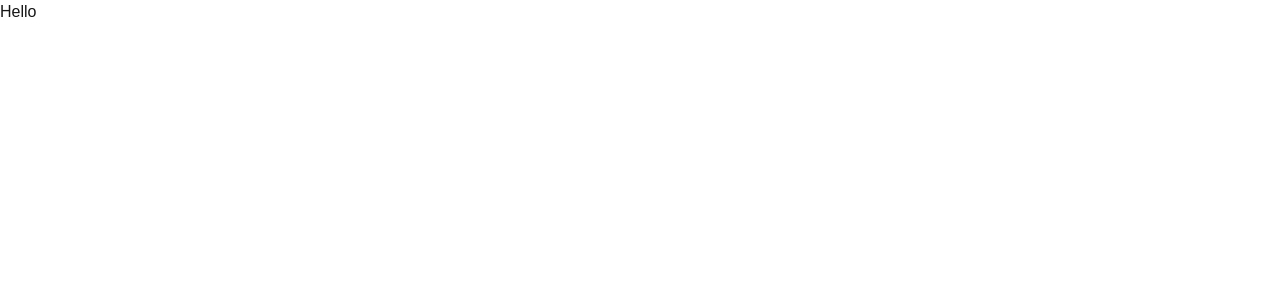
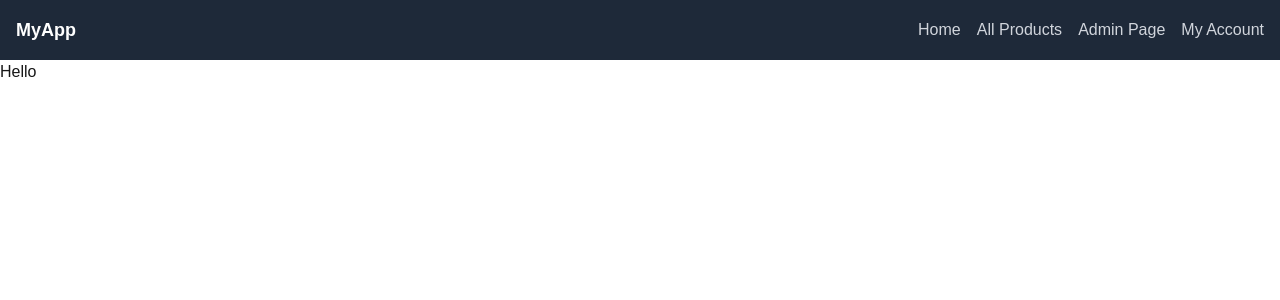
Before and after one commit to ShikharThaQuri/learning-nextjs-again, a Next.js app: page / in a window 1280 px wide. Shown: the top 300 px of the page. Built offline with nearby package versions, Linux system fonts and the light colour scheme.

Commit message:
page setup done

```diff
--- /dev/null
+++ b/src/app/Admin-Page/page.tsx
@@ -0,0 +1,7 @@
+export default function AdminPage() {
+  return (
+    <div>
+      <h1>Admin Page</h1>
+    </div>
+  );
+}
--- /dev/null
+++ b/src/app/All-Products/page.tsx
@@ -0,0 +1,7 @@
+export default function AllProductsPage() {
+  return (
+    <div>
+      <h1>All Product Here</h1>
+    </div>
+  );
+}
--- /dev/null
+++ b/src/app/My-Account/page.tsx
@@ -0,0 +1,7 @@
+export default function MyAccountPage() {
+  return (
+    <div>
+      <h1>My Page</h1>
+    </div>
+  );
+}
--- a/src/app/page.tsx
+++ b/src/app/page.tsx
@@ -1,6 +1,9 @@
+import Navbar from "@/components/Navbar";
+
 export default function Home() {
   return (
     <div>
+      <Navbar />
       <h1>Hello</h1>
     </div>
   );
--- /dev/null
+++ b/src/components/Navbar.tsx
@@ -0,0 +1,37 @@
+import Link from "next/link";
+
+export default function Navbar() {
+  return (
+    <nav className="bg-gray-800 p-4">
+      <div className="container mx-auto flex justify-between items-center">
+        <div className="text-white text-lg font-bold">MyApp</div>
+        <ul className="flex space-x-4">
+          <li>
+            <Link href="/" className="text-gray-300 hover:text-white">
+              Home
+            </Link>
+          </li>
+          <li>
+            <Link
+              href="/All-Products"
+              className="text-gray-300 hover:text-white"
+            >
+              All Products
+            </Link>
+          </li>
+          <li>
+            <Link href="/Admin-Page" className="text-gray-300 hover:text-white">
+              Admin Page
+            </Link>
+          </li>
+          <li>
+            <Link href="/My-Account" className="text-gray-300 hover:text-white">
+              My Account
+            </Link>
+          </li>
+        </ul>
+      </div>
+    </nav>
+  );
+}
+// This is a simple Navbar component using Tailwind CSS for styling.
```
